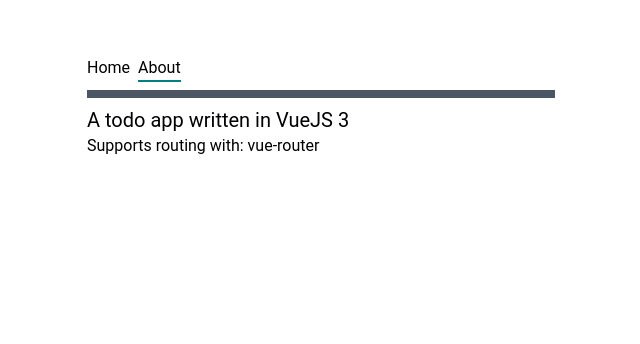
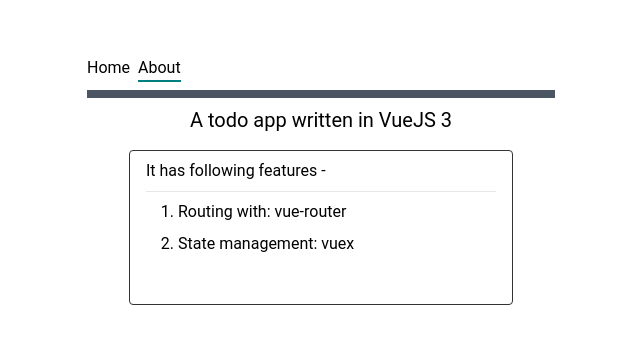
Before and after one commit to prakhar-pal/todo-app-vue3, a Vue app: page /about in a window 1280 px wide. Shown: the top 344 px of the page, without its empty margins (319-959 px from the left). Built offline with nearby package versions, Linux system fonts and the light colour scheme.

Commit message:
chore: update the about page and beautify it ;)

```diff
--- a/src/components/TodoForm.vue
+++ b/src/components/TodoForm.vue
@@ -1,5 +1,5 @@
 <template>
-    <form @submit.prevent="submitForm">
+    <form @submit.prevent="submitForm" class="d-flex">
         <input type="text" v-model="todo" class="todo-text px-2" placeholder="i.e. pet the cat"/>
         <input type="submit" :value="submitBtnLabel" class="submit-button" />
     </form>
--- a/src/pages/about.vue
+++ b/src/pages/about.vue
@@ -1,6 +1,27 @@
 <template>
     <div class="max-w-lg mx-auto">
-        <h3 class="text-xl">A todo app written in VueJS 3</h3>
-        <p>Supports routing with: vue-router</p>
+        <h3 class="text-xl text-center">A todo app written in VueJS 3</h3>
+        <div class="max-w-sm my-4 mx-auto px-4 pb-8 about-details">
+            <div>It has following features - </div>
+            <hr />
+            <ol class="mb-4 ml-8">
+                <li>
+                    Routing with: vue-router
+                </li>
+                <li>
+                    State management: vuex
+                </li>
+            </ol>
+        </div>
     </div>
 </template>
+
+<style scoped>
+    .about-details {
+        border: 1px solid #333;
+        border-radius: 0.25rem;
+    }
+    li {
+        list-style-type: decimal;
+    }
+</style>
```
